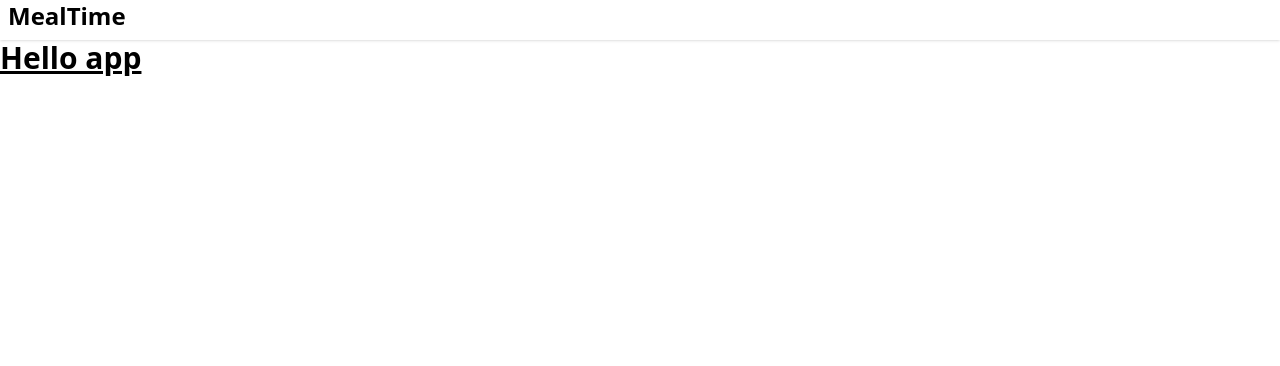
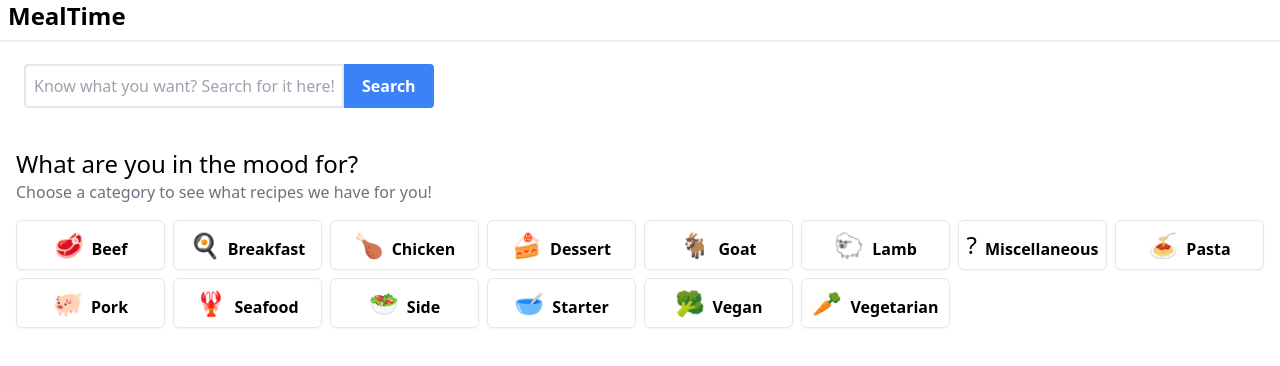
Before and after one commit to kmakai/MealTimeApp, a React (Vite) app: page / in a window 1280 px wide. Shown: the top 366 px of the page. Built offline with nearby package versions, Linux system fonts and the light colour scheme.

Commit message:
main page done will work on search

```diff
--- a/package.json
+++ b/package.json
@@ -11,7 +11,8 @@
   },
   "dependencies": {
     "react": "^18.2.0",
-    "react-dom": "^18.2.0"
+    "react-dom": "^18.2.0",
+    "react-icons": "^4.11.0"
   },
   "devDependencies": {
     "@types/react": "^18.2.15",
--- a/src/App.jsx
+++ b/src/App.jsx
@@ -1,11 +1,14 @@
 import "./App.css";
 import { NavBar } from "./components/NavBar";
+import SearchBar from "./components/SearchBar";
+import Main from "./pages/Main";
 
 function App() {
   return (
     <>
       <NavBar />
-      <h1 className="text-3xl font-bold underline">Hello app</h1>
+      <SearchBar />
+      <Main />
     </>
   );
 }
--- /dev/null
+++ b/src/components/SearchBar.jsx
@@ -0,0 +1,21 @@
+const SearchBar = () => {
+  return (
+    <div className="p-6">
+      <form id="search-form" className="">
+        <input
+          type="text"
+          placeholder="Know what you want? Search for it here!"
+          className="border-2 rounded p-2 rounded-r-none sm:w-80"
+        />
+        <button
+          type="submit"
+          className="bg-blue-500 hover:bg-blue-700 text-white font-bold py-2 px-4 rounded rounded-l-none border-blue-500 border-2"
+        >
+          Search
+        </button>
+      </form>
+    </div>
+  );
+};
+
+export default SearchBar;
--- /dev/null
+++ b/src/data.js
@@ -0,0 +1,60 @@
+const Categories = [
+  {
+    strCategory: "Beef",
+    icon: "🥩",
+  },
+  {
+    strCategory: "Breakfast",
+    icon: "🍳",
+  },
+  {
+    strCategory: "Chicken",
+    icon: "🍗",
+  },
+  {
+    strCategory: "Dessert",
+    icon: "🍰",
+  },
+  {
+    strCategory: "Goat",
+    icon: "🐐",
+  },
+  {
+    strCategory: "Lamb",
+    icon: "🐑",
+  },
+  {
+    strCategory: "Miscellaneous",
+    icon: "?",
+  },
+  {
+    strCategory: "Pasta",
+    icon: "🍝",
+  },
+  {
+    strCategory: "Pork",
+    icon: "🐖",
+  },
+  {
+    strCategory: "Seafood",
+    icon: "🦞",
+  },
+  {
+    strCategory: "Side",
+    icon: "🥗",
+  },
+  {
+    strCategory: "Starter",
+    icon: "🥣",
+  },
+  {
+    strCategory: "Vegan",
+    icon: "🥦",
+  },
+  {
+    strCategory: "Vegetarian",
+    icon: "🥕",
+  },
+];
+
+export { Categories };
--- /dev/null
+++ b/src/pages/Main.jsx
@@ -0,0 +1,42 @@
+import { Categories } from "../data";
+import Prop from "prop-types";
+
+const CategoryCard = ({ category }) => {
+  return (
+    <div className="flex items-end justify-center gap-2 border rounded-md py-2 hover:-translate-y-1 shadow-sm hover:shadow-md transition ease-in">
+      <span className="text-2xl">{category.icon}</span>
+      <span className="font-semibold ">{category.strCategory}</span>
+    </div>
+  );
+};
+
+CategoryCard.propTypes = {
+  category: Prop.shape({
+    strCategory: Prop.string.isRequired,
+    icon: Prop.string.isRequired,
+  }),
+};
+
+const Main = () => {
+  function handleClick(name) {
+    console.log("The link was clicked.", name);
+    window.location.href = `/search?c=${name}`;
+  }
+  return (
+    <div className="p-4">
+      <p className="text-2xl">What are you in the mood for?</p>
+      <p className="text-gray-500">
+        Choose a category to see what recipes we have for you!
+      </p>
+      <div className="grid gap-2 grid-cols-2 sm:grid-cols-3 md:grid-cols-6 lg:grid-cols-8 mt-4">
+        {Categories.map((c, ind) => (
+          <button key={ind} onClick={() => handleClick(c.strCategory)}>
+            <CategoryCard key={ind} category={c} />
+          </button>
+        ))}
+      </div>
+    </div>
+  );
+};
+
+export default Main;
--- /dev/null
+++ b/src/pages/Search.jsx
@@ -0,0 +1,9 @@
+const Search = () => {
+  return (
+    <div>
+      <p>Search</p>
+    </div>
+  );
+};
+
+export default Search;
```
Also changed, not shown: 1 other file (tests, documents, lock files or other folders).
